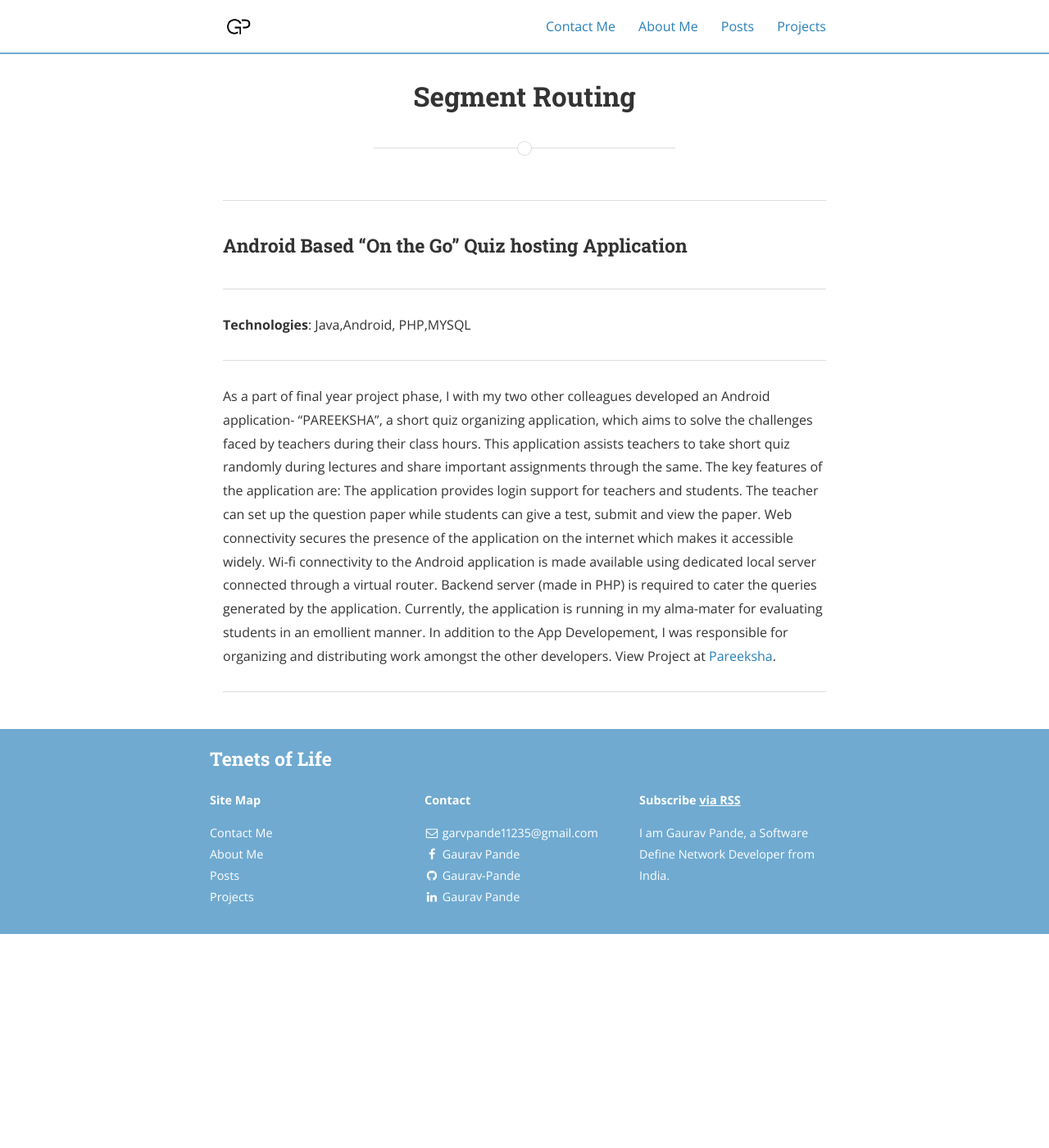
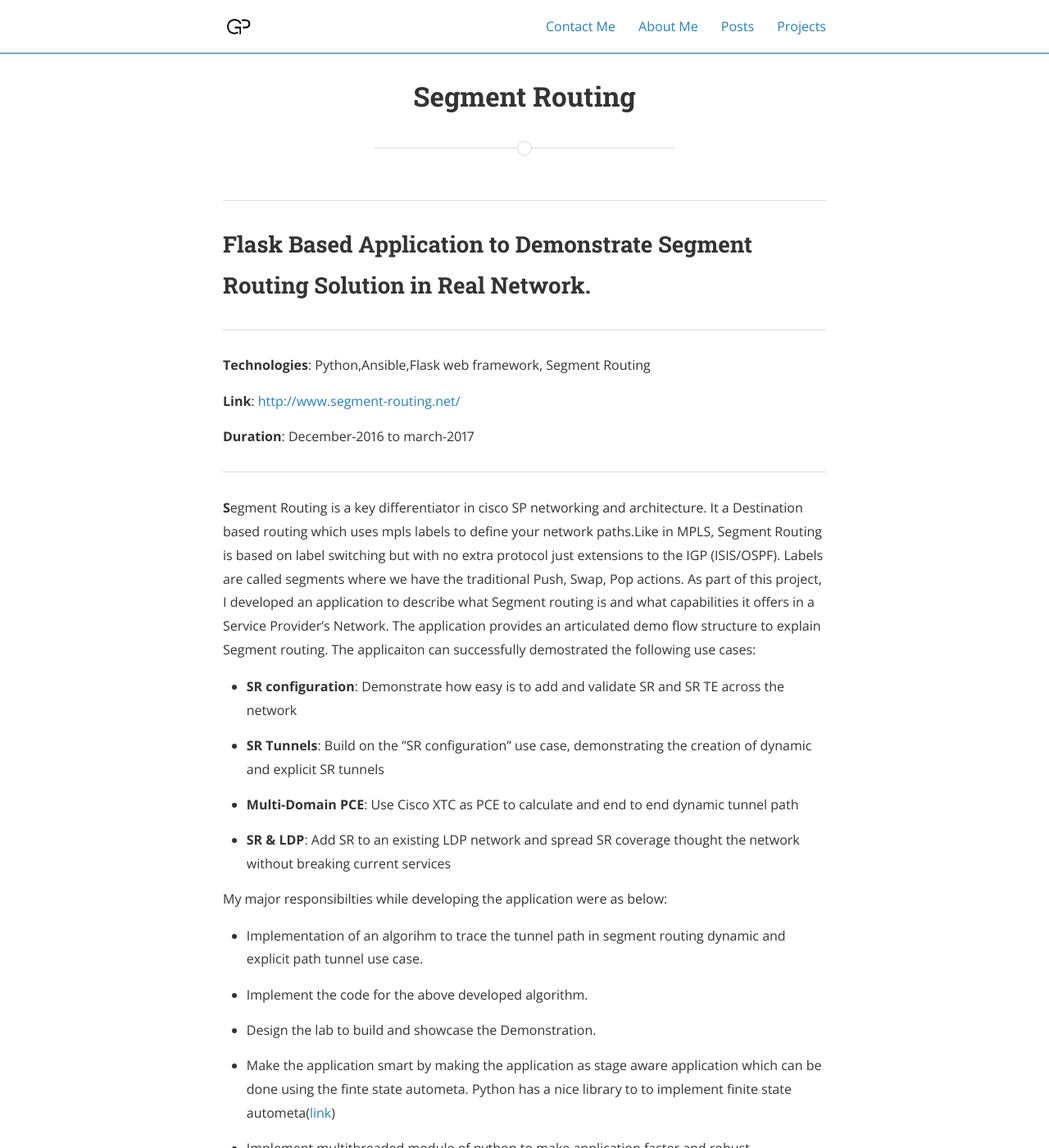
Before and after one commit to Gaurav-Pande/gaurav-pande.github.io, a Jekyll site: the page built from _projects/Segment-routing.md, in a window 1280 px wide and 1400 px high. Shown: the whole window at 82% size. Built offline with Jekyll 4.4.1, drawn with Linux system fonts in a browser that asks for light colours; nearby versions of some CDN libraries; a style sheet for code colours, icons or effects is not loaded; some of the changed text lies outside the part shown.

Commit message:
Update Segment-routing.md

```diff
--- a/_projects/Segment-routing.md
+++ b/_projects/Segment-routing.md
@@ -1,25 +1,56 @@
 ---
 layout: page
-title:  "Segment Routing"
-date:   2016-01-01 08:43:59
+title: Segment Routing
+date:
+  'Sat Sep 10 2016 14:13:59 GMT+0530 (IST)': null
 permalink: /project/
 categories: sdn
-desc: "A web application to demonstrate the capabilities of Segment Routing"
+desc: A web application to demonstrate the capabilities of Segment Routing
+published: true
 ---
 
 ---
-## <small>__Android Based "On the Go" Quiz hosting Application__</small>
+## Flask Based Application to Demonstrate Segment Routing Solution in Real Network.
 ---
 
-**Technologies**: Java,Android, PHP,MYSQL
+**Technologies**: Python,Ansible,Flask web framework, Segment Routing
+
+**Link**: [http://www.segment-routing.net/](http://www.segment-routing.net/)
+
+**Duration**: December-2016 to march-2017
 
 ---
-As a part of final year project phase, I with my two other colleagues developed an Android application- “PAREEKSHA”, a short quiz organizing application, which aims to solve the challenges faced by teachers during their class hours. This application assists teachers to take short quiz randomly during lectures and share important assignments through the same. The key features of the application are:
-The application provides login support for teachers and students.
-The teacher can set up the question paper while students can give a test, submit and view the paper.
-Web connectivity secures the presence of the application on the internet which makes it accessible widely. Wi-fi connectivity to the Android application is made available using dedicated local server connected through a virtual router.
-Backend server (made in PHP) is required to cater the queries generated by the application. Currently, the application is running in my alma-mater for evaluating students in an emollient manner.
-In addition to the App Developement, I was responsible for organizing and distributing work amongst the other developers.
-View Project at [Pareeksha](https://github.com/Gaurav-Pande/pareeksha).
+
+**S**egment Routing is a key differentiator in cisco SP networking and architecture. It a Destination based routing which uses mpls labels to define your network paths.Like in MPLS, Segment Routing is based on label switching but with no extra protocol just extensions to the IGP (ISIS/OSPF).
+Labels are called segments where we have the traditional Push, Swap, Pop actions. As part of this project, I developed an application to describe what Segment routing is and what capabilities it offers in a Service Provider's Network. The application provides an articulated demo flow structure to explain Segment routing. The applicaiton can successfully demostrated the following use cases:
+
+- **SR configuration**: Demonstrate how easy is to add and validate SR and SR TE across the network
+
+- **SR Tunnels**: Build on the ”SR configuration” use case, demonstrating the creation of dynamic and explicit SR tunnels
+
+- **Multi-Domain PCE**: Use Cisco XTC as PCE to calculate and end to end dynamic tunnel path
+
+- **SR & LDP**: Add SR to an existing LDP network and spread SR coverage thought the network without breaking current services
+
+
+My major responsibilties while developing the application were as below:
+
+- Implementation of an algorihm to trace the tunnel path in segment routing dynamic and explicit path tunnel use case.
+
+- Implement the code for the above developed algorithm.
+
+- Design the lab to build and showcase the Demonstration.
+
+- Make the application smart by making the application as stage aware application which can be done using the finte state autometa. Python has a nice library to to implement finite state autometa([link](https://www.python-course.eu/finite_state_machine.php))
+
+- Implement multithreaded module of python to make application faster and robust.
+
+### Relevant Links
+
+Official website: [http://www.segment-routing.net/](http://www.segment-routing.net/)
+
+[Segment routing based traffic engineering for energy efficient backbone networks](http://ieeexplore.ieee.org/document/7057272/?reload=true)
+
+[cisco's guide to introduction to Segment Routing](https://www.cisco.com/c/en/us/td/docs/ios-xml/ios/seg_routing/configuration/xe-3s/segrt-xe-3s-book/intro-seg-routing.pdf)
 
 ---
```
